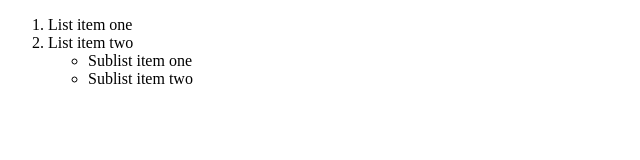
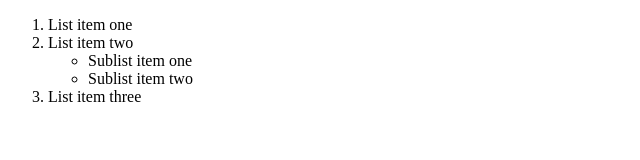
Before and after one commit to jackle6/lecture1, a plain HTML site: page descendent.html in a window 1280 px wide. Shown: the whole page, without its empty margins (0-640 px from the left). Drawn offline with Linux system fonts and the light colour scheme.

Commit message:
descendent_updated

```diff
--- a/descendent.html
+++ b/descendent.html
@@ -16,6 +16,7 @@
 				<li>Sublist item one</li>
 				<li>Sublist item two</li>
 			</ul>
+			<li>List item three</li>
 		</ol>
 	</body>
 </html>
```
